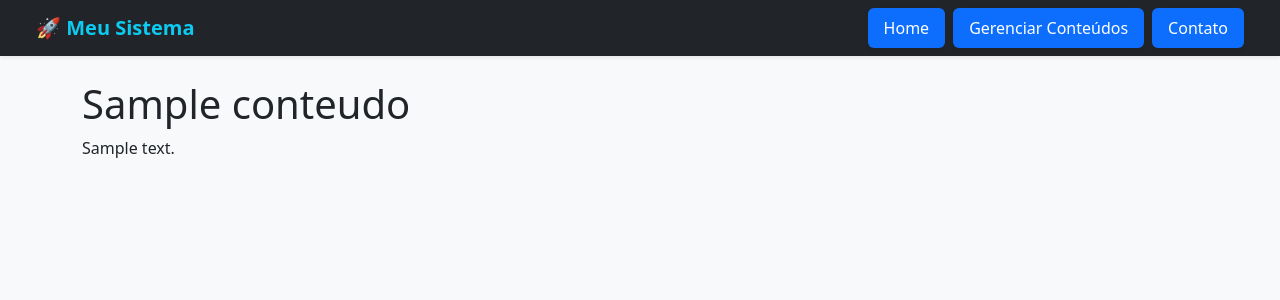
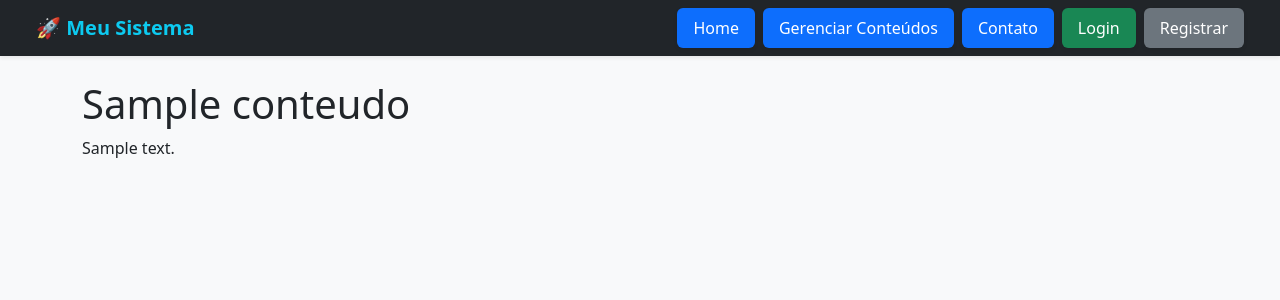
Before and after one commit to ronaldo3003021234-ui/sistema, a CodeIgniter 4 app: the page made by app/Views/contato.php in a window 1280 px wide. Shown: the top 300 px of the page. Run offline with PHP 8.4 and a stand-in for CodeIgniter, Linux system fonts and the light colour scheme; the template is opened without the code that fills it: most values are stand-ins (such as "Sample title", 1, 10 or a date in 2020); some libraries are stand-ins or nearby versions.

Commit message:
feat: adiciona autenticacao shield e painel administrativo

```diff
--- a/app/Controllers/admin/Painel.php
+++ b/app/Controllers/admin/Painel.php
@@ -1,6 +1,6 @@
 <?php
 
-namespace App\Controllers\Admin; // ou o namespace correspondente
+namespace App\Controllers\Admin;
 
 use App\Controllers\BaseController;
 
--- a/app/Views/admin/painel.php
+++ b/app/Views/admin/painel.php
@@ -21,7 +21,6 @@
             </button>
         </form>
     </nav>
-
     <main class="container">
         <h1>Painel administrativo</h1>
         <p>Escolha uma opção no menu para continuar.</p>
--- a/app/Views/layout/menu.php
+++ b/app/Views/layout/menu.php
@@ -28,6 +28,18 @@
                         Contato
                     </a>
                 </li>
+
+                <!-- Links de Autenticação / Acesso -->
+                <li class="nav-item">
+                    <a href="<?= site_url('login') ?>" class="nav-link px-3 rounded <?= url_is('login') ? 'active bg-success text-white shadow-sm' : 'text-light' ?>">
+                        Login
+                    </a>
+                </li>
+                <li class="nav-item">
+                    <a href="<?= site_url('register') ?>" class="nav-link px-3 rounded <?= url_is('register') ? 'active bg-secondary text-white shadow-sm' : 'text-light' ?>">
+                        Registrar
+                    </a>
+                </li>
             </ul>
         </div>
     </div>
```
